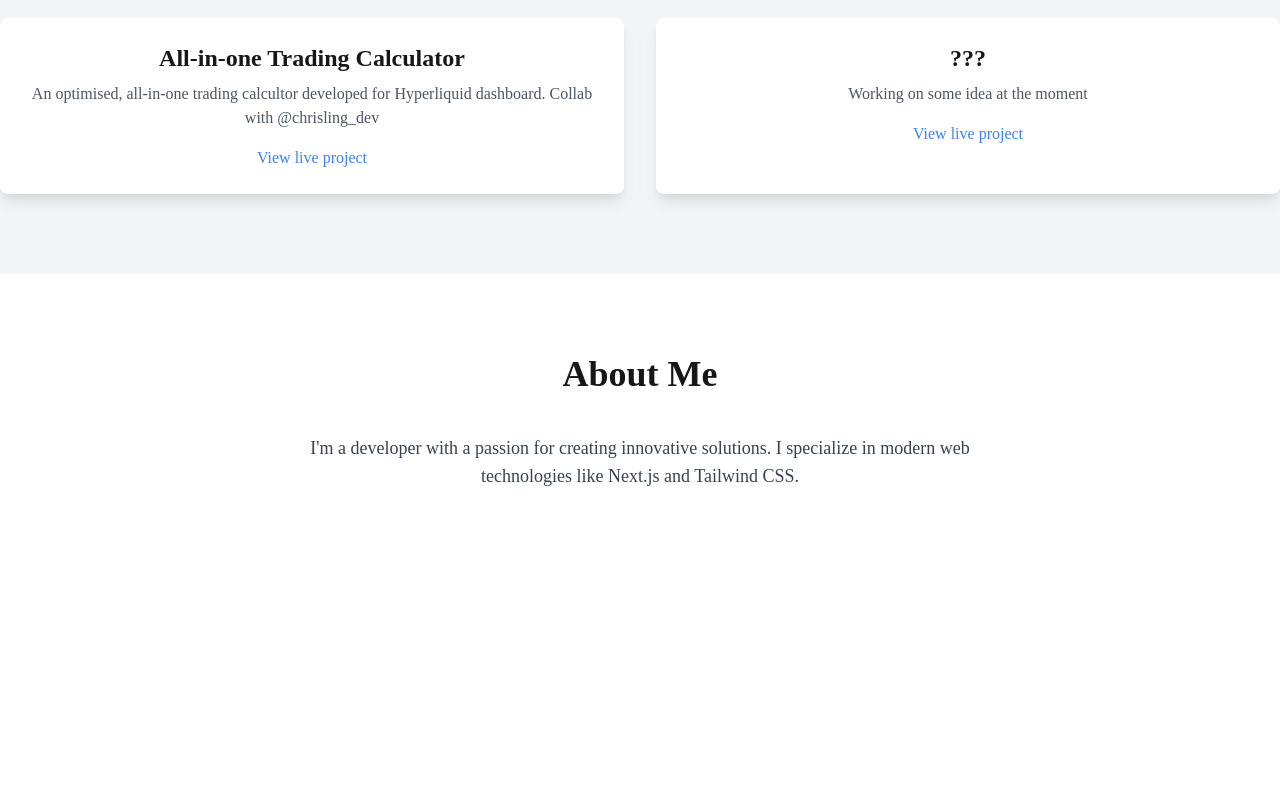
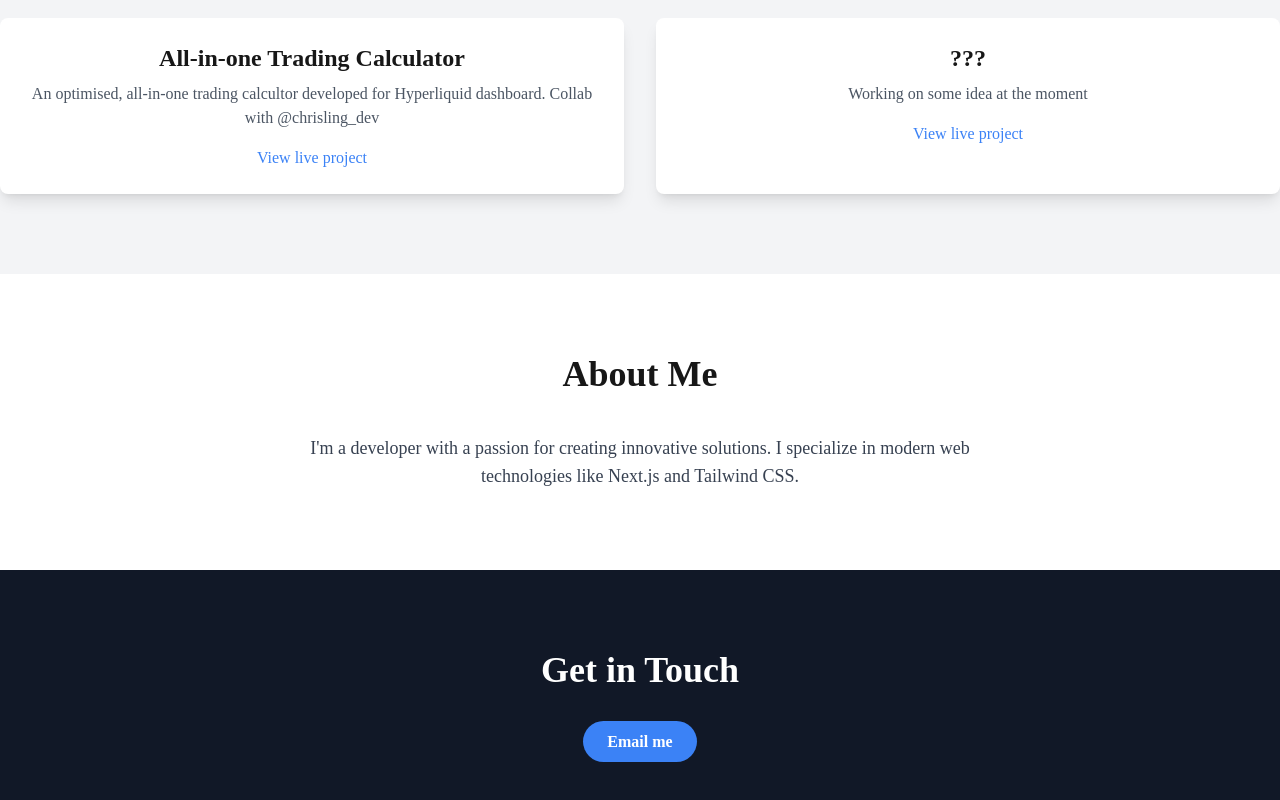
Before and after one commit to mikeling-dev/my-portfolio, a Next.js app: page / in a window 1280 px wide. Shown: the part 942-1742 px from the top of the page. Before the commit the page ends 1512 px from the top, so only its background shows below. Built offline with nearby package versions, Linux system fonts and the light colour scheme.

Commit message:
Add contact section with email link

```diff
--- a/src/app/page.tsx
+++ b/src/app/page.tsx
@@ -1,4 +1,5 @@
 import About from "@/components/About";
+import Contact from "@/components/Contact";
 import Hero from "@/components/Hero";
 import Navbar from "@/components/Navbar";
 import Projects from "@/components/Projects";
@@ -10,6 +11,7 @@ export default function Home() {
       <Hero />
       <Projects />
       <About />
+      <Contact />
     </div>
   );
 }
--- a/src/components/Contact.tsx
+++ b/src/components/Contact.tsx
@@ -0,0 +1,15 @@
+export default function Contact() {
+  return (
+    <section id="contact" className="py-20 bg-gray-900 text-white">
+      <div className="container mx-auto text-center">
+        <h2 className="text-4xl font-bold mb-10"> Get in Touch</h2>
+        <a
+          href="mailto:mikeling.dev@gmail.com"
+          className="bg-blue-500 px-6 py-3 rounded-full font-semibold hover:bg-blue-600"
+        >
+          Email me
+        </a>
+      </div>
+    </section>
+  );
+}
```
